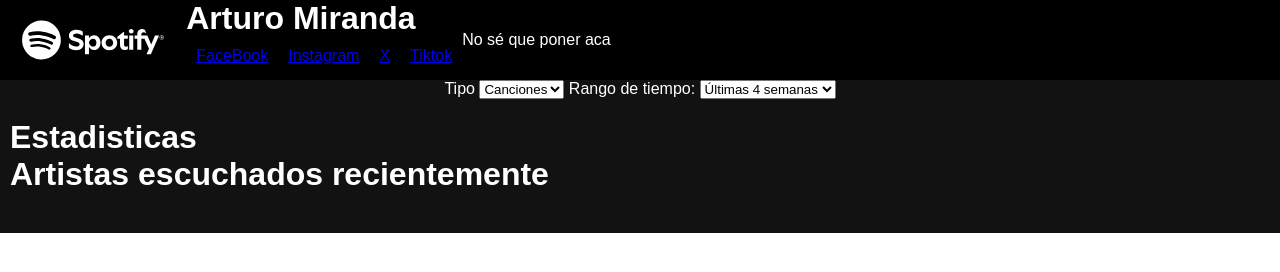
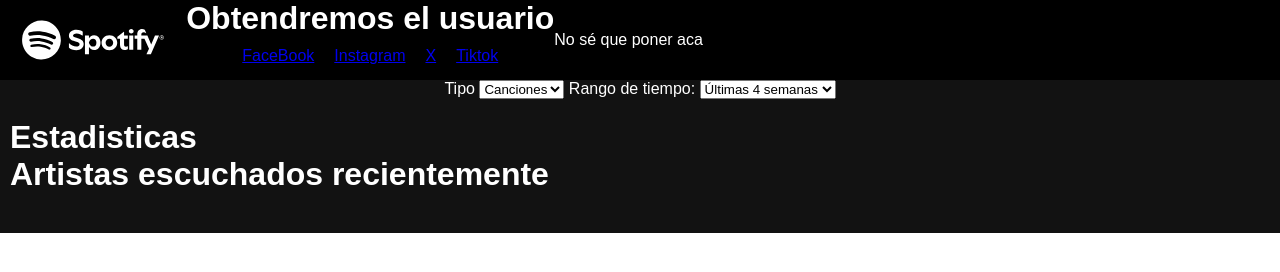
Before and after one commit to BeckyBooEz/StatsBeckyBooEzApp, a website: page public/index.html in a window 1280 px wide. Drawn offline with Linux system fonts and the light colour scheme; no server answers.

Commit message:
Actualizar el encabezado para reflejar la obtención del usuario

```diff
--- a/public/index.html
+++ b/public/index.html
@@ -12,7 +12,7 @@
     <header>
         <img src="./Full_Logo_White_RGB.svg" alt="LogoSpotify">
         <div class="creador">
-            <h1>Arturo Miranda</h1>
+            <h1>Obtendremos el usuario</h1>
             <ul>
                 <li><a href="https://www.facebook.com/Arturo.Miranda.Ez">FaceBook</a></li>
                 <li><a href="https://www.instagram.com/arturo.miranda.ez/">Instagram</a></li>
```
